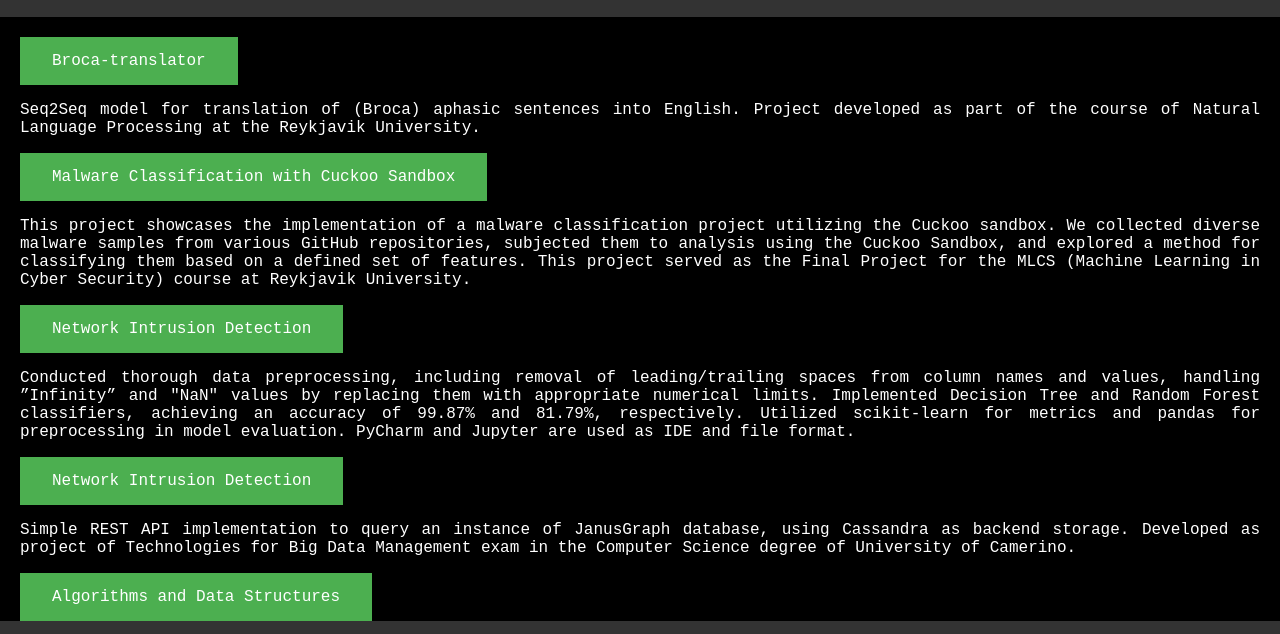
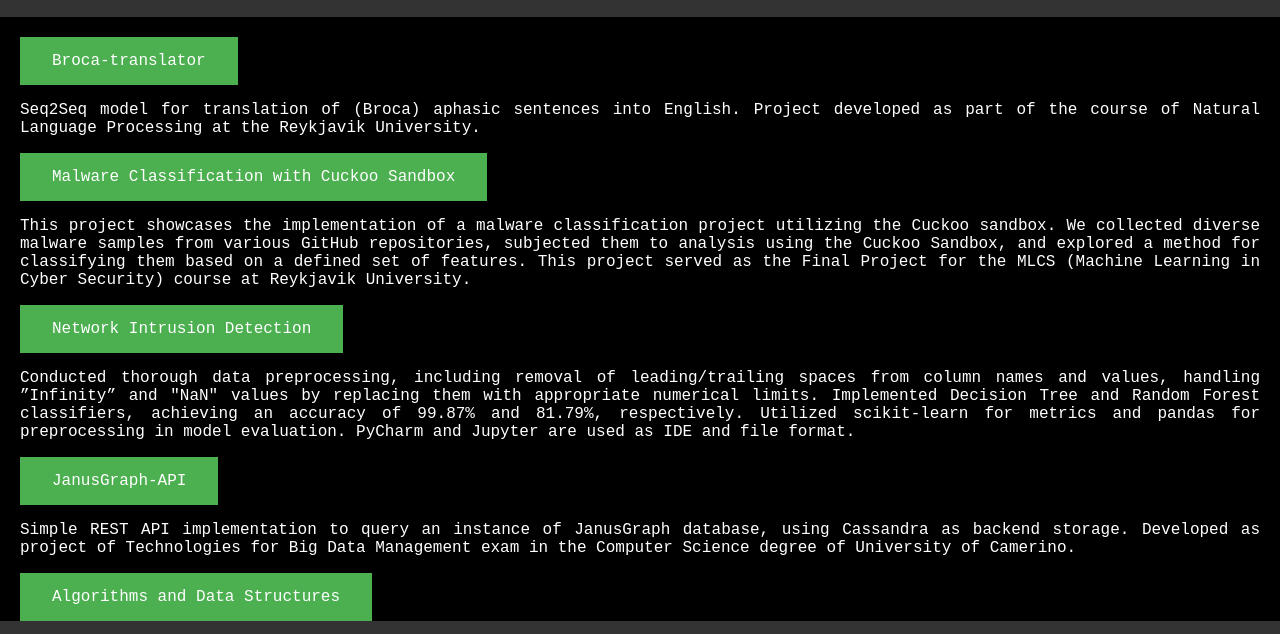
Before and after one commit to damiano00/damiano00.github.io, a plain HTML site: page projects.html in a window 1280 px wide. Shown: the part 121-755 px from the top of the page. Drawn offline with Linux system fonts and the light colour scheme.

Commit message:
[fix] janusgraph

```diff
--- a/projects.html
+++ b/projects.html
@@ -31,7 +31,7 @@
       <p class="justified">This project showcases the implementation of a malware classification project utilizing the Cuckoo sandbox. We collected diverse malware samples from various GitHub repositories, subjected them to analysis using the Cuckoo Sandbox, and explored a method for classifying them based on a defined set of features. This project served as the Final Project for the MLCS (Machine Learning in Cyber Security) course at Reykjavik University.</p>
       <a href="https://github.com/damiano00/T_710_MLCS_Machine_Learning_in_Cyber_Security/tree/main/intrusion_detection" class="button">Network Intrusion Detection</a>
       <p class="justified">Conducted thorough data preprocessing, including removal of leading/trailing spaces from column names and values, handling ”Infinity” and "NaN" values by replacing them with appropriate numerical limits. Implemented Decision Tree and Random Forest classifiers, achieving an accuracy of 99.87% and 81.79%, respectively. Utilized scikit-learn for metrics and pandas for preprocessing in model evaluation. PyCharm and Jupyter are used as IDE and file format.</p>
-      <a href="https://github.com/TBDM-Project/JanusGraph-API-example" class="button">Network Intrusion Detection</a>
+      <a href="https://github.com/TBDM-Project/JanusGraph-API-example" class="button">JanusGraph-API</a>
       <p class="justified">Simple REST API implementation to query an instance of JanusGraph database, using Cassandra as backend storage. Developed as project of Technologies for Big Data Management exam in the Computer Science degree of University of Camerino.</p>
       <a href="https://github.com/damiano00/AlgorithmsAndDataStructuresProject" class="button">Algorithms and Data Structures</a>
       <p class="justified">Entirely developed Java library representing all the major graph researching algorithms like Dijkstra, Bellman-Ford, etc., and all the major data structures used to represent graphs over memory, like binary heaps or adjacency lists. Project developed as part of Algorithms and Data Structures course at UNICAM</p>
```
